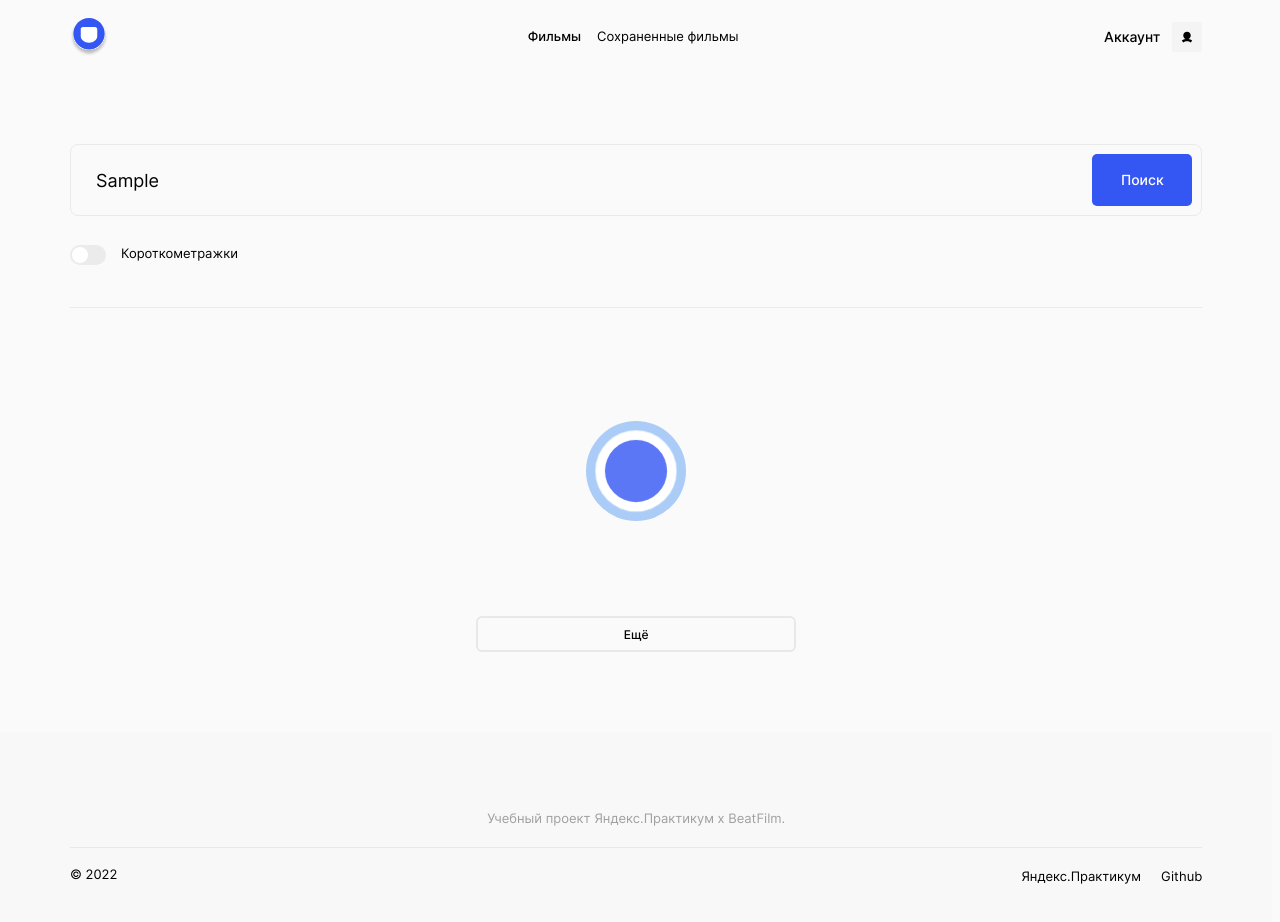
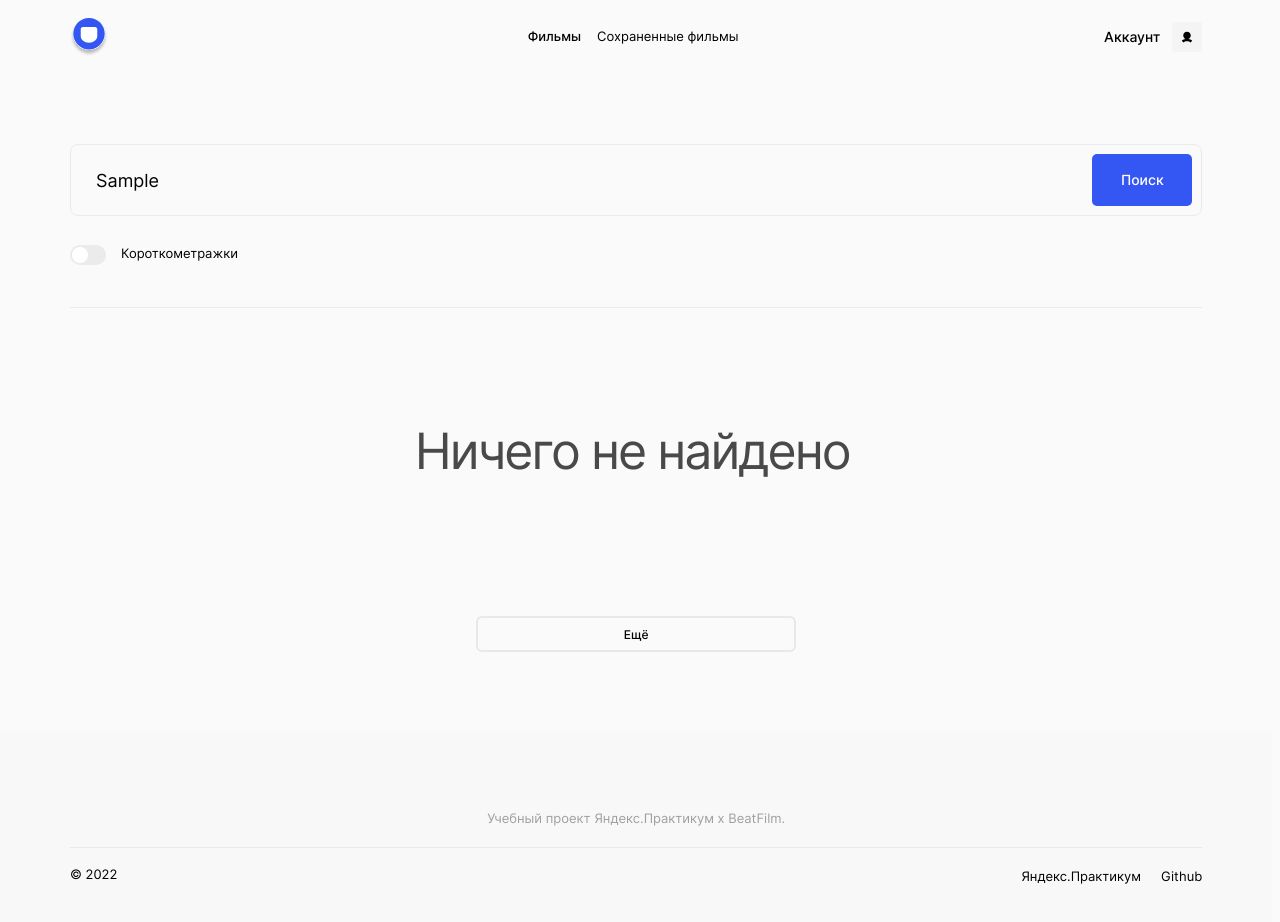
Before and after one commit to atmalive/movies-explorer-frontend, a React (Create React App) app: page /movies in a window 1280 px wide. Both pictures are taken after typing "Sample" into the empty fields and a click on the button "Поиск". Built offline with nearby package versions, Linux system fonts and the light colour scheme.

Commit message:
feat: logic show movies and preloader

```diff
--- a/src/pages/Movies/Movies.js
+++ b/src/pages/Movies/Movies.js
@@ -1,37 +1,32 @@
 import { MoviesCardList } from './MoviesCardList/MoviesCardList';
-import { Preloader } from './Preloader/Preloader';
 import { SearchForm } from './SearchForm/SearchForm';
 import './Movies.css';
-import { useEffect, useState } from 'react';
-import { MoviesLoader } from './MoviesLoader/MoviesLoader';
+import { useState } from 'react';
 import { getMovies } from '../../utils/MoviesApi';
 
 export const Movies = () => {
     const [inputData, setInputData] = useState('');
     const [checkBox, setCheckBox] = useState(false);
     const [beatFilmData, setBeatFilmData] = useState([]);
-    const [isShowMoviesList, setShowMoviesList] = useState(false);
+    const [isLoading, setIsLoading] = useState(false);
+    const [isSearch, setIsSearch] = useState(false);
     const [movies, setMovies] = useState([]);
 
     const filterData = (e) => {
         e.preventDefault();
+        setIsSearch(true);
         let newFilmsData = beatFilmData.filter((str) => {
             return str.nameRU.toLowerCase().includes(inputData.toLowerCase());
         });
         setMovies(newFilmsData);
+        setIsLoading(true);
     };
-
     const getMoviesList = async () => {
+        setIsLoading(true);
         const data = await getMovies();
+        setIsLoading(false);
         setBeatFilmData(data);
-        console.log(data.length);
     };
-
-    useEffect(() => {
-        if (beatFilmData.length) {
-            setShowMoviesList(true);
-        }
-    }, [beatFilmData]);
 
     return (
         <section className="movies">
@@ -44,8 +39,7 @@ export const Movies = () => {
                 filterData={filterData}
                 beatFilmData={beatFilmData}
             />
-            {isShowMoviesList ? <MoviesCardList movies={movies} /> : <Preloader />}
-            <MoviesLoader isShowMoviesList={isShowMoviesList} />
+            <MoviesCardList beatFilmData={beatFilmData} movies={movies} isLoading={isLoading} isSearch={isSearch} />
         </section>
     );
 };
--- a/src/pages/Movies/MoviesCardList/MoviesCardList.js
+++ b/src/pages/Movies/MoviesCardList/MoviesCardList.js
@@ -1,12 +1,22 @@
 import { MovieCard } from '../MovieCard/MovieCard';
 import './MoviesCardList.css';
+import { MoviesLoader } from '../MoviesLoader/MoviesLoader';
+import { Preloader } from '../Preloader/Preloader';
 
-export const MoviesCardList = ({ movies }) => {
+export const MoviesCardList = ({ movies, beatFilmData, isLoading, isSearch }) => {
+    console.log(beatFilmData);
     return (
-        <div className="movies__list">
-            {movies.map((data) => {
-                return <MovieCard data={data} key={data.id} />;
-            })}
-        </div>
+        <>
+            {!isLoading || movies.length ? (
+                <div className="movies__list">
+                    {movies.map((data) => {
+                        return <MovieCard data={data} key={data.id} />;
+                    })}
+                </div>
+            ) : (
+                <Preloader movies={movies} isSearch={isSearch} />
+            )}
+            <MoviesLoader />
+        </>
     );
 };
--- a/src/pages/Movies/Preloader/Preloader.css
+++ b/src/pages/Movies/Preloader/Preloader.css
@@ -44,7 +44,7 @@
     display: flex;
     align-items: center;
     justify-content: center;
-    width: 100%;
+    width: 98%;
     height: 100%;
     z-index: 5;
     padding: 20px;
@@ -90,8 +90,26 @@
     animation: preloader-inside-red 1s ease-in-out infinite;
 }
 
+.preloader__text {
+    position: absolute;
+    top: 10%;
+    left: calc(50% - 230px);
+    font-weight: 400;
+    font-size: 50px;
+    line-height: 1.2;
+    text-align: center;
+    letter-spacing: -0.04em;
+    color: rgba(0, 0, 0, 0.71);
+    z-index: 11;
+}
+
 @media screen and (max-width: 769px) {
     .preloader {
         padding-bottom: 100px;
     }
+    .preloader__text {
+        font-size: 25px;
+        top: 10%;
+        left: calc(50% - 120px);
+    }
 }
--- a/src/pages/Movies/Preloader/Preloader.js
+++ b/src/pages/Movies/Preloader/Preloader.js
@@ -1,11 +1,15 @@
 import React from 'react';
 import './Preloader.css';
 
-export const Preloader = () => {
+export const Preloader = ({ movies, isSearch }) => {
     return (
         <div className="preloader">
             <div className="preloader__container">
-                <span className="preloader__round"></span>
+                {!isSearch && !movies.length ? (
+                    <span className="preloader__round"></span>
+                ) : (
+                    <span className="preloader__text">Ничего не найдено</span>
+                )}
             </div>
         </div>
     );
```
